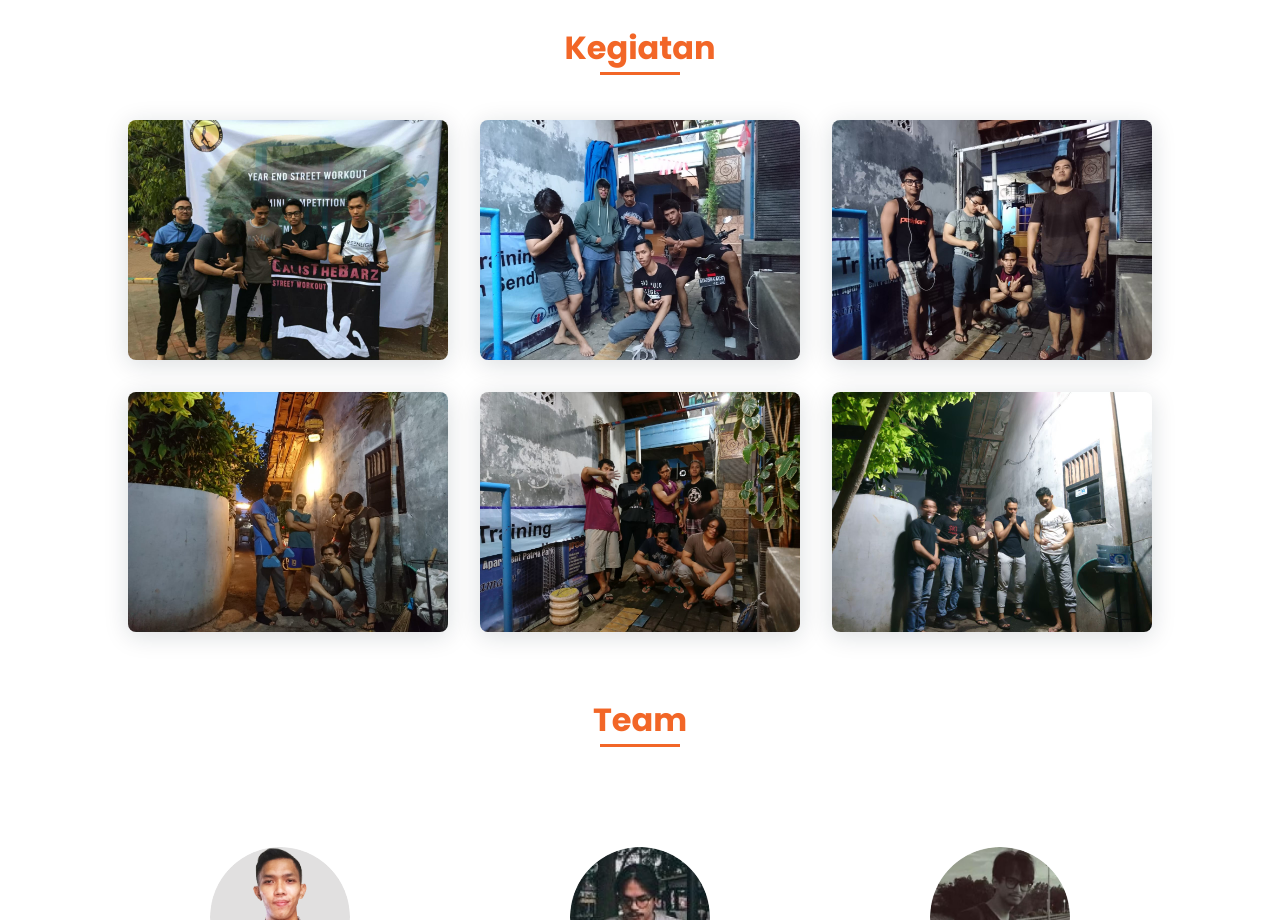
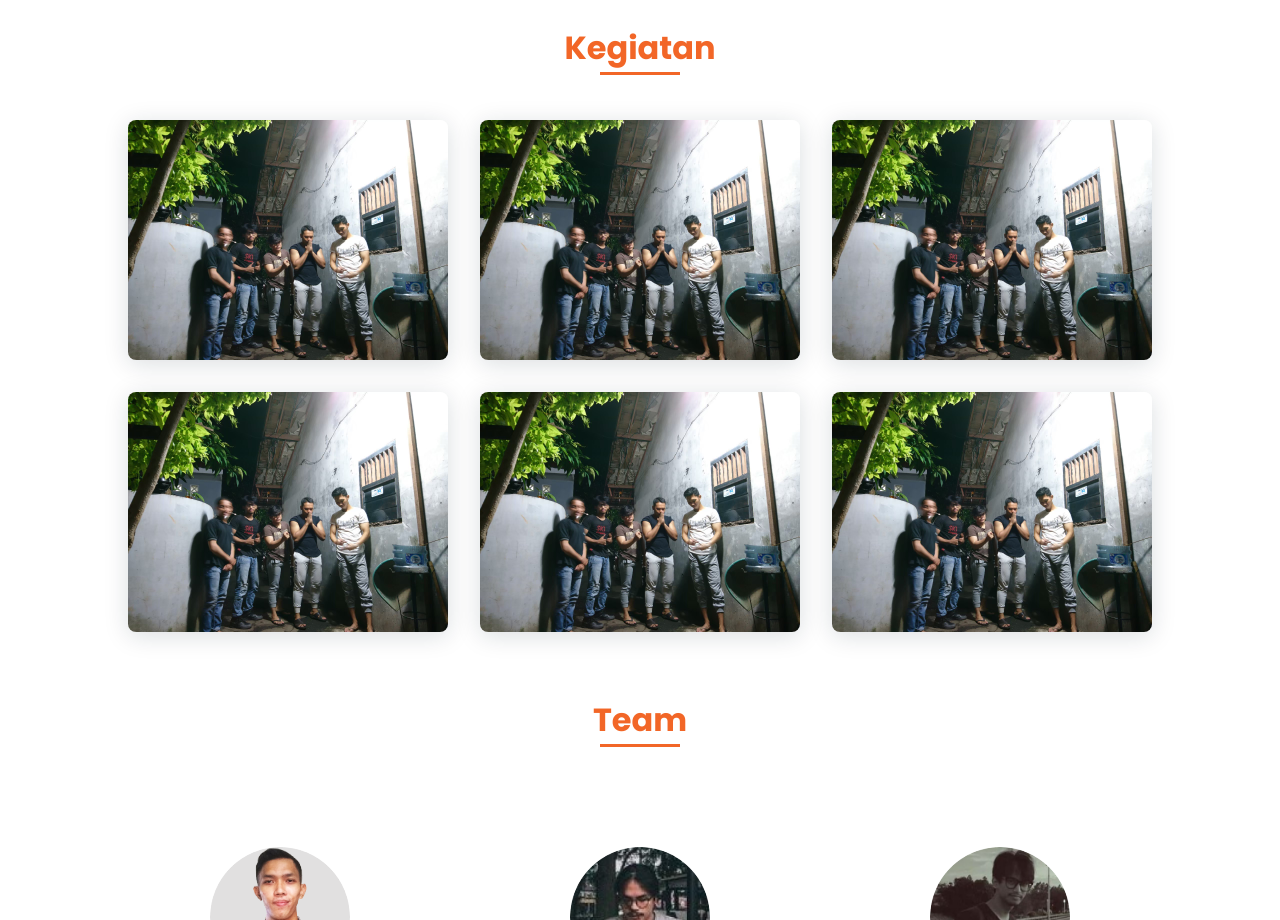
Before and after one commit to YudhiGiyantoro/barz2023, a plain HTML site: page index.html in a window 1280 px wide. Shown: the part 2500-3420 px from the top of the page. Drawn offline with nearby package versions, Linux system fonts and the light colour scheme; some packages are replaced by stand-ins of ours; a script that the page names is missing.

Commit message:
Update index.html

```diff
--- a/index.html
+++ b/index.html
@@ -163,19 +163,19 @@
 
                 <div class="work__container bd-grid">
                     <div class="work__img">
-                        <img src="satu.jpeg" alt="">
+                        <img src="enam.jpeg" alt="">
                     </div>
                     <div class="work__img">
-                        <img src="dua.jpeg" alt="">
+                        <img src="enam.jpeg" alt="">
                     </div>
                     <div class="work__img">
-                        <img src="tiga.jpeg" alt="">
+                        <img src="enam.jpeg" alt="">
                     </div>
                     <div class="work__img">
-                        <img src="empat.jpeg" alt="">
+                        <img src="enam.jpeg" alt="">
                     </div>
                     <div class="work__img">
-                        <img src="lima.jpeg" alt="">
+                        <img src="enam.jpeg" alt="">
                     </div>
                     <div class="work__img">
                         <img src="enam.jpeg" alt="">
```
